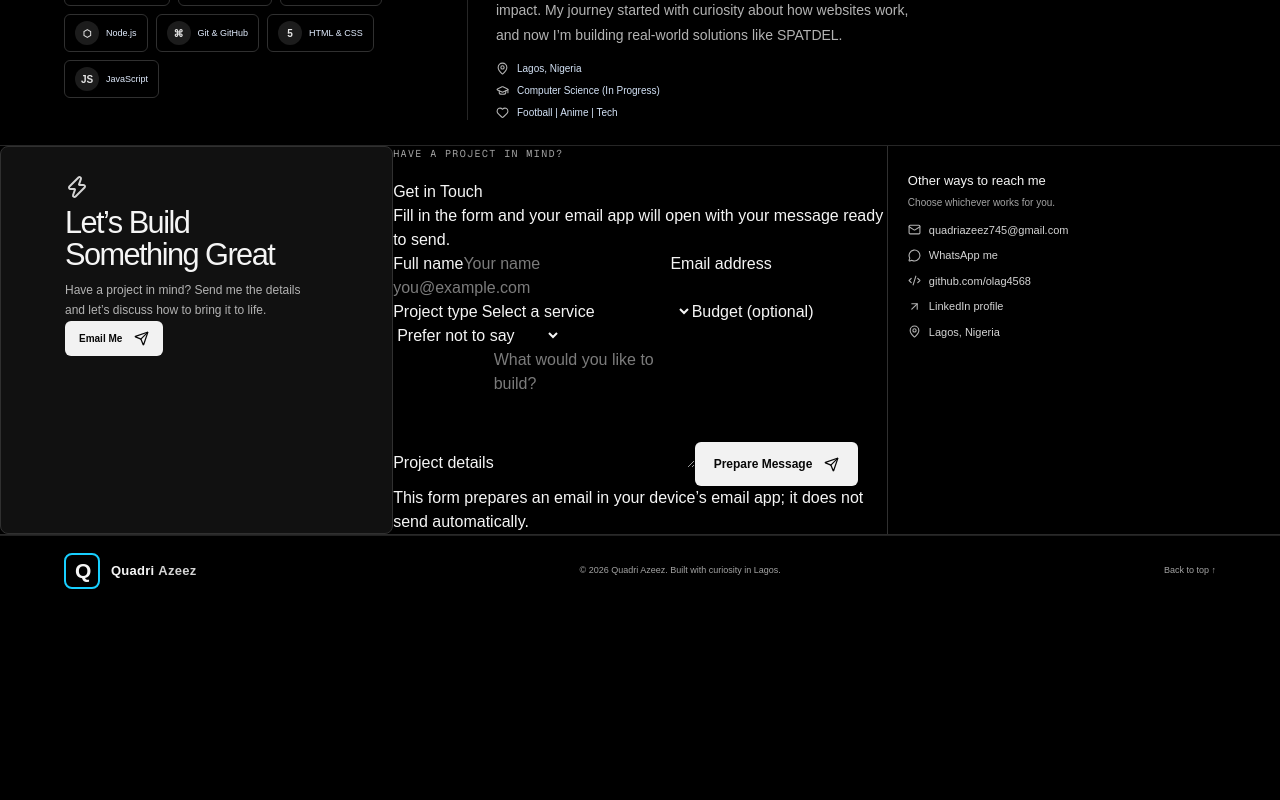
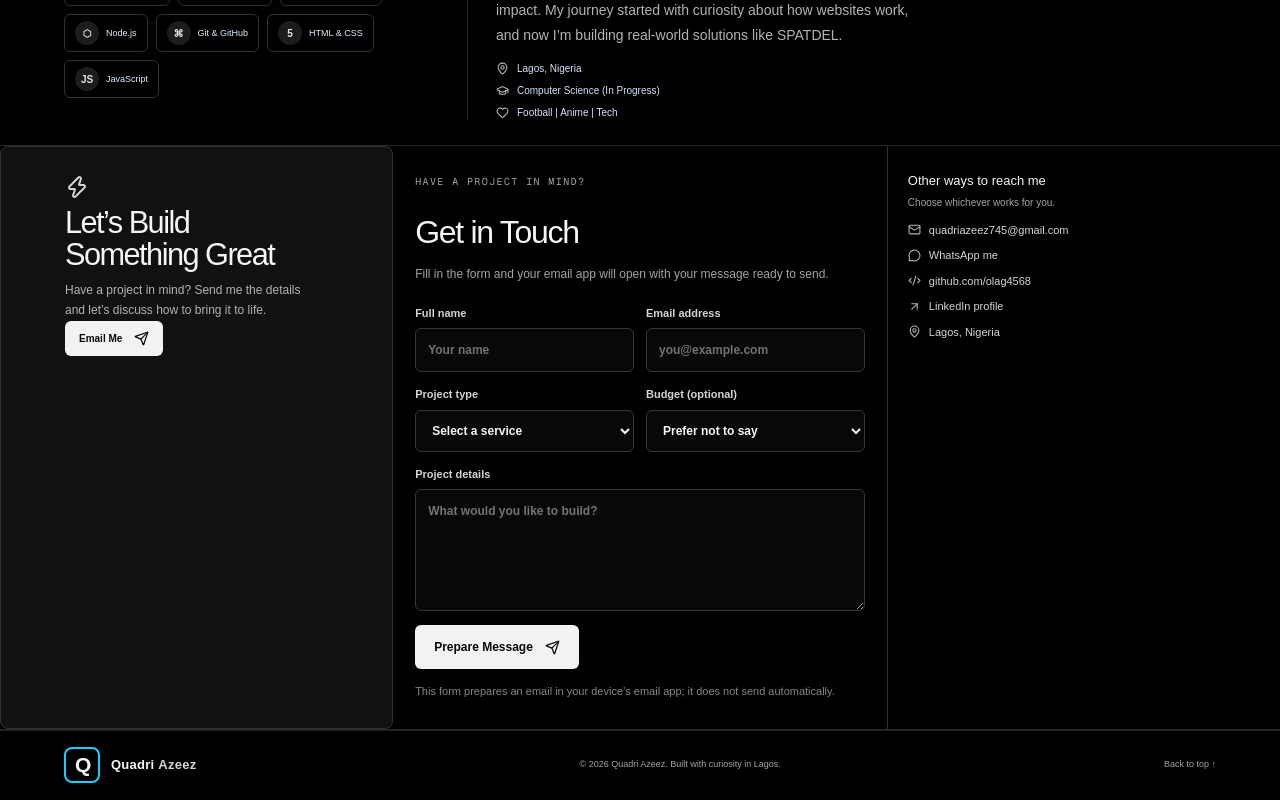
Before and after one commit to olag4568/my-portfolio, a Next.js app: page / in a window 1280 px wide. Shown: the part 1204-2004 px from the top of the page. Before the commit the page ends 1809 px from the top, so only its background shows below. Built offline with nearby package versions, Linux system fonts and the light colour scheme.

Commit message:
Style portfolio contact form

```diff
--- a/src/app/globals.css
+++ b/src/app/globals.css
@@ -294,3 +294,22 @@ body {
     border-radius: 0;
   }
 }
+
+
+/* Contact form */
+.contact-form-wrap{min-width:0;padding:28px 22px;align-self:center}
+.contact-form-heading h2{font-size:clamp(25px,2.5vw,34px);letter-spacing:-.04em;margin:0 0 8px}
+.contact-form-heading>p:last-child{font-size:12px;line-height:1.7;color:#a3a3a3;margin:0 0 20px}
+.contact-form{display:grid;gap:14px}
+.contact-fields-two{display:grid;grid-template-columns:1fr 1fr;gap:12px}
+.contact-form label{display:grid;gap:7px;color:#d4d4d4;font-size:11px;font-weight:600}
+.contact-form input,.contact-form select,.contact-form textarea{width:100%;min-width:0;border:1px solid #363636;border-radius:6px;background:#080808;color:#f5f5f5;padding:12px;font:inherit;font-size:12px;outline:none}
+.contact-form textarea{resize:vertical;line-height:1.6}
+.contact-form input:focus,.contact-form select:focus,.contact-form textarea:focus{border-color:#a3a3a3;box-shadow:0 0 0 2px #ffffff12}
+.contact-form input::placeholder,.contact-form textarea::placeholder{color:#737373}
+.contact-submit{border:0;cursor:pointer;justify-self:start}
+.contact-form-status,.contact-form-note{font-size:11px;line-height:1.6;color:#bdbdbd;margin:0}
+.contact-form-note{color:#858585}
+.contact-details{min-width:0}
+@media(max-width:1050px){.contact-band{grid-template-columns:1fr 1.25fr}.contact-pitch{grid-column:1/-1;margin-left:calc(clamp(22px,5vw,76px)*-1);margin-right:calc(clamp(22px,5vw,76px)*-1);padding-left:clamp(22px,5vw,76px);border-radius:0}.contact-form-wrap{padding-left:0}.contact-details{padding-left:18px}}
+@media(max-width:720px){.contact-band{grid-template-columns:1fr}.contact-form-wrap{padding:26px 0}.contact-details{border-left:0;border-top:1px solid #303030;padding:22px 0}.contact-fields-two{grid-template-columns:1fr}.contact-submit{width:100%}}
```
